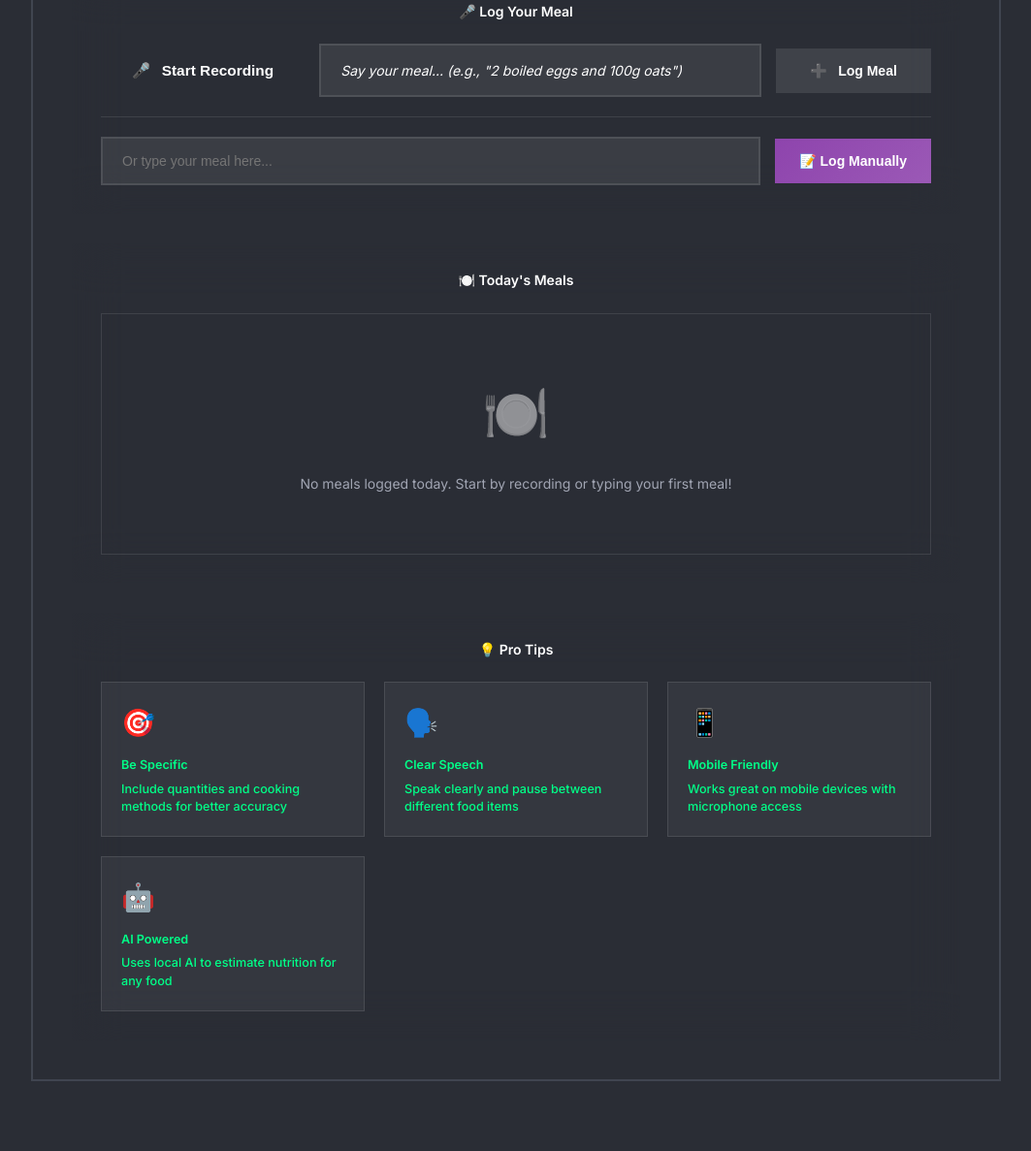
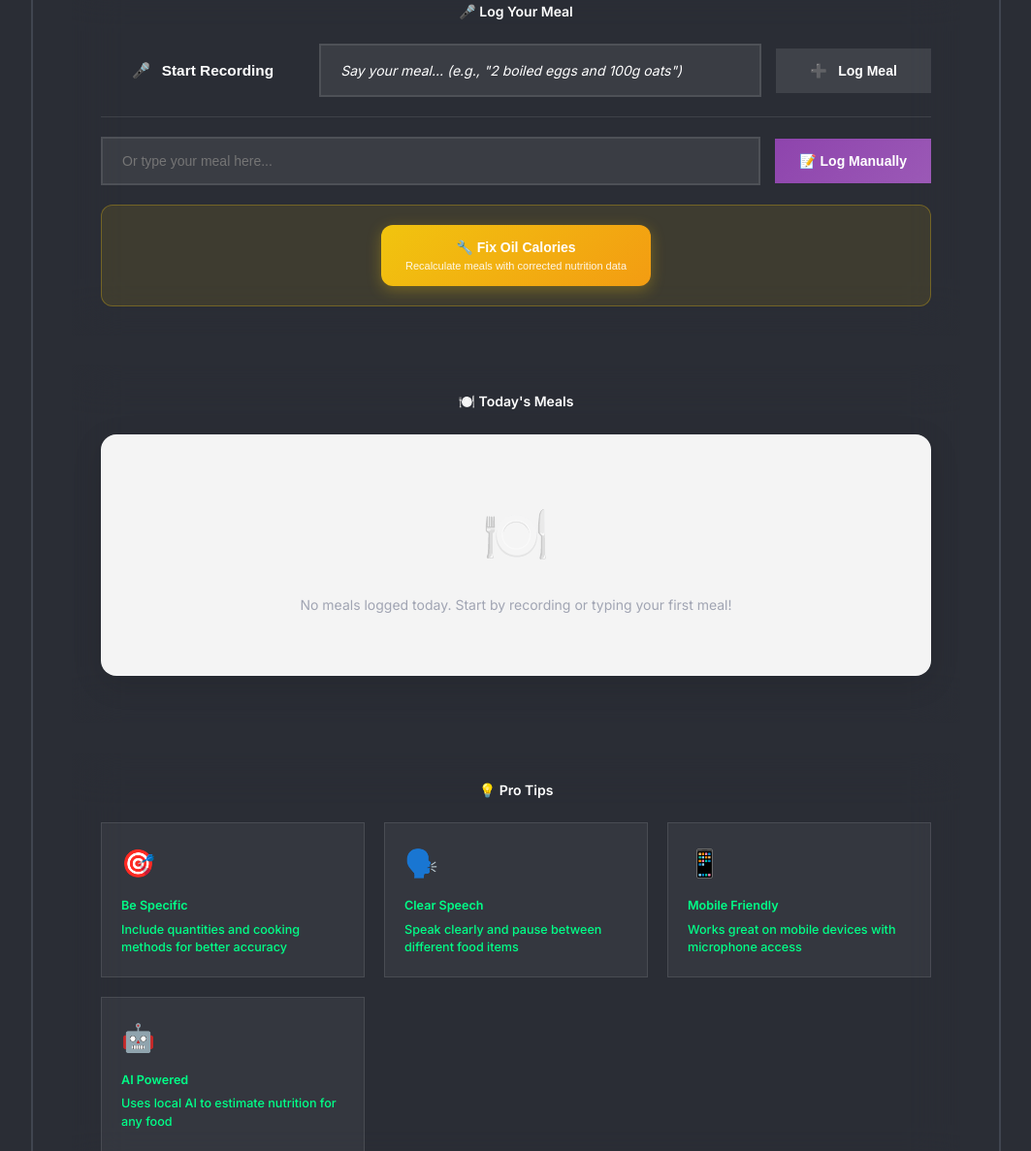
Before and after one commit to 45nivas/Stay_hard_fitness, a Django app: page /calorie-tracker/ in a window 1280 px wide. Shown: the part 1061-2248 px from the top of the page at 97% size, without its empty margins (108-1171 px from the left). Run offline with Django 4.2, Linux system fonts and the light colour scheme; the visitor is signed in with stand-in values (Sample User, id 1); data that the repository does not hold is empty.

Commit message:
Professional calorie tracker with oil fix button

```diff
--- a/templates/calorie_tracker.html
+++ b/templates/calorie_tracker.html
@@ -94,6 +94,14 @@
                 <span>📝 Log Manually</span>
             </button>
         </div>
+
+        <!-- Fix Nutrition Button -->
+        <div class="fix-nutrition-section">
+            <button type="button" id="fix-calories" class="fix-calories-btn">
+                <span>🔧 Fix Oil Calories</span>
+                <small>Recalculate meals with corrected nutrition data</small>
+            </button>
+        </div>
     </div>
 
     <!-- Meals Table -->
@@ -483,6 +491,52 @@
     box-shadow: 0 10px 25px rgba(155, 89, 182, 0.3);
 }
 
+/* Fix Nutrition Section */
+.fix-nutrition-section {
+    margin-top: 20px;
+    padding: 20px;
+    background: rgba(241, 196, 15, 0.1);
+    border-radius: 12px;
+    border: 1px solid rgba(241, 196, 15, 0.3);
+    text-align: center;
+}
+
+.fix-calories-btn {
+    background: linear-gradient(135deg, #f1c40f, #f39c12);
+    border: none;
+    border-radius: 12px;
+    padding: 15px 25px;
+    color: white;
+    font-size: 14px;
+    font-weight: 600;
+    cursor: pointer;
+    transition: all 0.3s ease;
+    display: flex;
+    flex-direction: column;
+    align-items: center;
+    gap: 5px;
+    margin: 0 auto;
+    box-shadow: 0 4px 15px rgba(241, 196, 15, 0.3);
+}
+
+.fix-calories-btn small {
+    font-size: 11px;
+    opacity: 0.9;
+    font-weight: 400;
+}
+
+.fix-calories-btn:hover {
+    transform: translateY(-2px);
+    box-shadow: 0 8px 25px rgba(241, 196, 15, 0.4);
+    background: linear-gradient(135deg, #f39c12, #e67e22);
+}
+
+.fix-calories-btn:disabled {
+    opacity: 0.6;
+    cursor: not-allowed;
+    transform: none;
+}
+
 /* Meals Section */
 .meals-section {
     background: var(--bg-glass);
@@ -503,40 +557,140 @@
 }
 
 .table-container {
-    border-radius: var(--border-radius-lg);
-    border: 1px solid rgba(255, 255, 255, 0.1);
-    /* Removed overflow-x: auto to prevent horizontal scrolling */
+    border-radius: 16px;
+    background: rgba(255, 255, 255, 0.95);
+    box-shadow: 0 8px 32px rgba(0, 0, 0, 0.1);
+    border: 1px solid rgba(255, 255, 255, 0.2);
+    margin: 20px 0;
+    backdrop-filter: blur(10px);
 }
 
 .meals-table {
     width: 100%;
     border-collapse: collapse;
-    background: rgba(255, 255, 255, 0.03);
-    table-layout: fixed; /* Fixed layout to prevent column expansion */
+    background: transparent;
+    font-family: 'Inter', -apple-system, BlinkMacSystemFont, sans-serif;
+    font-size: 14px;
 }
 
-.meals-table th,
-.meals-table td {
-    padding: 12px 8px;
+.meals-table th {
+    background: linear-gradient(135deg, #dc3545, #fd7f28);
+    color: white;
+    font-weight: 600;
+    font-size: 12px;
+    text-transform: uppercase;
+    letter-spacing: 0.5px;
+    padding: 16px 12px;
     text-align: left;
-    border-bottom: 1px solid rgba(255, 255, 255, 0.1);
-    word-wrap: break-word;
-    overflow: hidden;
+    border: none;
+    white-space: nowrap;
 }
 
-/* Specific column widths for better layout */
-.meals-table th:nth-child(1), .meals-table td:nth-child(1) { width: 20%; } /* Food */
-.meals-table th:nth-child(2), .meals-table td:nth-child(2) { width: 8%; }  /* Quantity */
-.meals-table th:nth-child(3), .meals-table td:nth-child(3) { width: 6%; }  /* Unit */
-.meals-table th:nth-child(4), .meals-table td:nth-child(4) { width: 8%; }  /* Calories */
-.meals-table th:nth-child(5), .meals-table td:nth-child(5) { width: 8%; }  /* Protein */
-.meals-table th:nth-child(6), .meals-table td:nth-child(6) { width: 8%; }  /* Carbs */
-.meals-table th:nth-child(7), .meals-table td:nth-child(7) { width: 8%; }  /* Fat */
-.meals-table th:nth-child(8), .meals-table td:nth-child(8) { width: 7%; }  /* Fiber */
-.meals-table th:nth-child(9), .meals-table td:nth-child(9) { width: 7%; }  /* Sugar */
-.meals-table th:nth-child(10), .meals-table td:nth-child(10) { width: 7%; } /* Sodium */
-.meals-table th:nth-child(11), .meals-table td:nth-child(11) { width: 6%; } /* Source */
-.meals-table th:nth-child(12), .meals-table td:nth-child(12) { width: 7%; } /* Action */
+.meals-table th:first-child {
+    border-top-left-radius: 16px;
+}
+
+.meals-table th:last-child {
+    border-top-right-radius: 16px;
+}
+
+.meals-table td {
+    padding: 14px 12px;
+    color: #495057;
+    border-bottom: 1px solid #e9ecef;
+    font-weight: 500;
+    vertical-align: middle;
+}
+
+.meals-table tbody tr {
+    transition: all 0.2s ease;
+}
+
+.meals-table tbody tr:hover {
+    background: rgba(220, 53, 69, 0.05);
+    transform: translateY(-1px);
+}
+
+.meals-table tbody tr:last-child td {
+    border-bottom: none;
+}
+
+.meals-table tbody tr:last-child td:first-child {
+    border-bottom-left-radius: 16px;
+}
+
+.meals-table tbody tr:last-child td:last-child {
+    border-bottom-right-radius: 16px;
+}
+
+/* Professional column widths */
+.meals-table th:nth-child(1), .meals-table td:nth-child(1) {
+    width: 22%;
+    font-weight: 600;
+    color: #2c3e50;
+}
+.meals-table th:nth-child(2), .meals-table td:nth-child(2) {
+    width: 8%;
+    text-align: center;
+    color: #3498db;
+    font-weight: 600;
+}
+.meals-table th:nth-child(3), .meals-table td:nth-child(3) {
+    width: 6%;
+    text-align: center;
+    color: #95a5a6;
+    font-size: 12px;
+}
+.meals-table th:nth-child(4), .meals-table td:nth-child(4) {
+    width: 8%;
+    text-align: center;
+    color: #e74c3c;
+    font-weight: 600;
+}
+.meals-table th:nth-child(5), .meals-table td:nth-child(5) {
+    width: 8%;
+    text-align: center;
+    color: #27ae60;
+    font-weight: 600;
+}
+.meals-table th:nth-child(6), .meals-table td:nth-child(6) {
+    width: 8%;
+    text-align: center;
+    color: #f39c12;
+    font-weight: 600;
+}
+.meals-table th:nth-child(7), .meals-table td:nth-child(7) {
+    width: 8%;
+    text-align: center;
+    color: #9b59b6;
+    font-weight: 600;
+}
+.meals-table th:nth-child(8), .meals-table td:nth-child(8) {
+    width: 7%;
+    text-align: center;
+    color: #16a085;
+    font-size: 12px;
+}
+.meals-table th:nth-child(9), .meals-table td:nth-child(9) {
+    width: 7%;
+    text-align: center;
+    color: #e67e22;
+    font-size: 12px;
+}
+.meals-table th:nth-child(10), .meals-table td:nth-child(10) {
+    width: 7%;
+    text-align: center;
+    color: #34495e;
+    font-size: 12px;
+}
+.meals-table th:nth-child(11), .meals-table td:nth-child(11) {
+    width: 6%;
+    text-align: center;
+}
+.meals-table th:nth-child(12), .meals-table td:nth-child(12) {
+    width: 7%;
+    text-align: center;
+}
 
 .meals-table th {
     background: rgba(255, 255, 255, 0.08);
@@ -1016,6 +1181,45 @@ document.addEventListener('DOMContentLoaded', function() {
         });
     };
 
+    // Fix calories function
+    window.fixCalories = function() {
+        const fixBtn = document.getElementById('fix-calories');
+        const originalText = fixBtn.innerHTML;
+
+        fixBtn.disabled = true;
+        fixBtn.innerHTML = '<span>🔄 Fixing...</span>';
+
+        const csrfToken = document.querySelector('[name=csrfmiddlewaretoken]')?.value || '';
+
+        fetch('/api/recalculate-meals/', {
+            method: 'POST',
+            headers: {
+                'Content-Type': 'application/json',
+                'X-CSRFToken': csrfToken
+            }
+        })
+        .then(res => res.json())
+        .then(data => {
+            if (data.success) {
+                showToast(`✅ ${data.message}`, 'success');
+                fetchSummary();
+                fetchMeals();
+            } else {
+                showToast('Fix failed: ' + (data.error || 'Unknown error'), 'error');
+            }
+        })
+        .catch(error => {
+            showToast('Network error: ' + error.message, 'error');
+        })
+        .finally(() => {
+            fixBtn.disabled = false;
+            fixBtn.innerHTML = originalText;
+        });
+    };
+
+    // Bind fix button
+    document.getElementById('fix-calories').onclick = fixCalories;
+
     // Initial data fetch
     fetchSummary();
     fetchMeals();
--- a/workouts/urls.py
+++ b/workouts/urls.py
@@ -24,6 +24,7 @@ urlpatterns = [
     path('api/get-daily-summary/', views.get_daily_summary, name='get_daily_summary'),
     path('api/get-daily-meals/', views.get_daily_meals, name='get_daily_meals'),
     path('api/delete-meal/', views.delete_meal, name='delete_meal'),
+    path('api/recalculate-meals/', views.recalculate_meals, name='recalculate_meals'),
     # Pose Correction URLs
     path('pose-correction/', views.pose_correction, name='pose_correction'),
     path('posture-analysis/', views.posture_analysis, name='posture_analysis'),
--- a/workouts/views.py
+++ b/workouts/views.py
@@ -662,12 +662,12 @@ Be as accurate as ChatGPT with nutrition data!"""
                         db_data, source = smart_food_lookup(food_name, quantity, unit)
 
                         print(f"DEBUG: Food={food_name}, Quantity={quantity}, Unit={unit}")
-                        print(f"DEBUG: Database lookup result - Source: {source}, Data: {db_data}")
+                        print(f"DEBUG: Database lookup result - Source: {source}")
 
                         if db_data and source == "Database":
                             # Use our corrected database values - ALWAYS prioritize this!
                             multiplier = get_quantity_multiplier(quantity, unit)
-                            print(f"DEBUG: Using DATABASE - Multiplier={multiplier}")
+                            print(f"DEBUG: Using DATABASE - Multiplier={multiplier}, Final calories={round(db_data['calories'] * multiplier, 1)}")
 
                             enhanced_food = {
                                 'food': food.get('food'),
@@ -682,7 +682,7 @@ Be as accurate as ChatGPT with nutrition data!"""
                                 'sodium': round(db_data['sodium'] * multiplier, 3),
                                 'source': 'Database'
                             }
-                            print(f"DEBUG: Database result: {enhanced_food}")
+                            print(f"DEBUG: Database result: {enhanced_food['food']} -> {enhanced_food['calories']} cal")
                         else:
                             # Use AI estimate only if database lookup fails
                             print(f"DEBUG: Using AI estimate for {food.get('food')}")
@@ -768,6 +768,51 @@ def parse_food_manually(text):
 def calorie_tracker(request):
     """Main calorie tracker page"""
     return render(request, 'calorie_tracker.html')
+
+
+@csrf_exempt
+@login_required
+def recalculate_meals(request):
+    """Recalculate all meals with updated nutrition database - fixes oil calories"""
+    if request.method != "POST":
+        return JsonResponse({"error": "POST required"}, status=400)
+
+    try:
+        # Get all meals for today
+        from django.utils import timezone
+        today = timezone.now().date()
+        meals = Meal.objects.filter(user=request.user, created_at__date=today)
+
+        updated_count = 0
+        for meal in meals:
+            # Recalculate nutrition using current database
+            db_data, source = smart_food_lookup(meal.food_name, meal.quantity, meal.unit)
+
+            if db_data and source == "Database":
+                # Recalculate with correct values
+                multiplier = get_quantity_multiplier(meal.quantity, meal.unit)
+
+                meal.calories = round(db_data['calories'] * multiplier, 1)
+                meal.protein = round(db_data['protein'] * multiplier, 1)
+                meal.carbs = round(db_data['carbs'] * multiplier, 1)
+                meal.fat = round(db_data['fat'] * multiplier, 1)
+                meal.fiber = round(db_data['fiber'] * multiplier, 1)
+                meal.sugar = round(db_data['sugar'] * multiplier, 1)
+                meal.sodium = round(db_data['sodium'] * multiplier, 3)
+                meal.source = 'Database (Updated)'
+
+                meal.save()
+                updated_count += 1
+                print(f"DEBUG: Updated {meal.food_name} - {meal.quantity}{meal.unit} -> {meal.calories} calories")
+
+        return JsonResponse({
+            "success": True,
+            "message": f"Updated {updated_count} meals with corrected nutrition data",
+            "updated_count": updated_count
+        })
+
+    except Exception as e:
+        return JsonResponse({"error": f"Error recalculating meals: {str(e)}"}, status=500)
 
 
 @csrf_exempt
```
Also changed, not shown: other parts of templates/calorie_tracker.html (+25 -14 lines).
